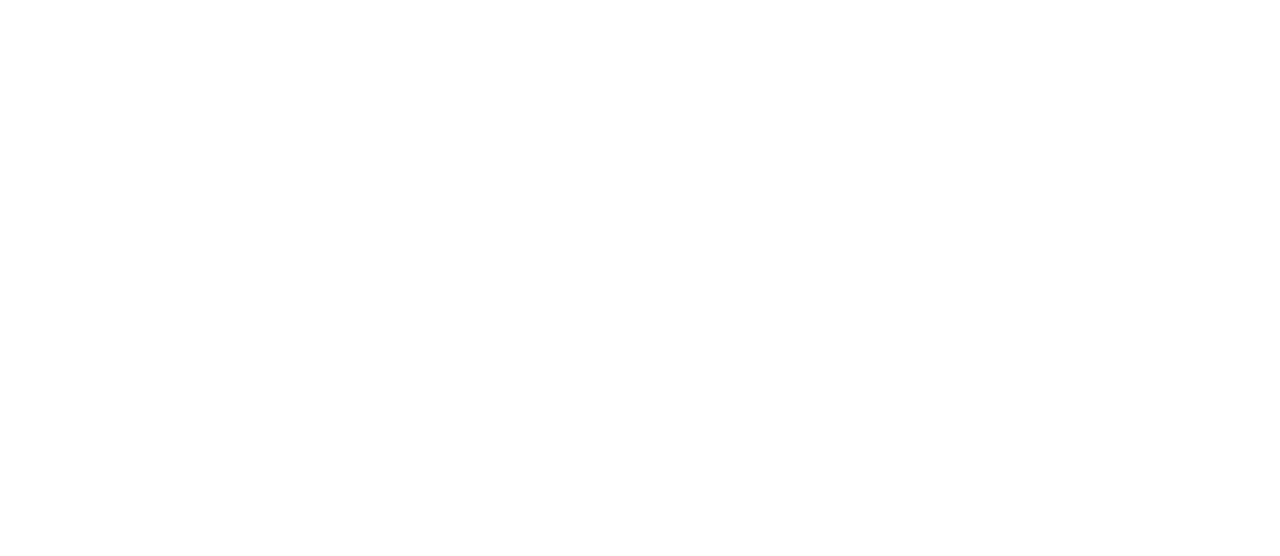
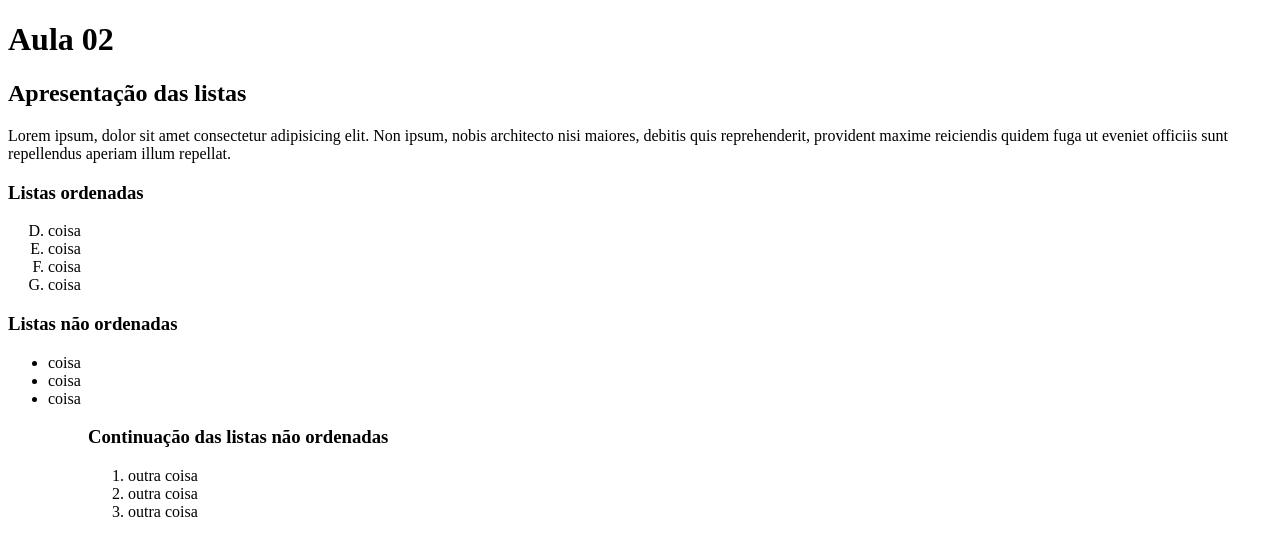
Before and after one commit to MariEduardasil/Gera-oTechHTML, a plain HTML site: page index.html in a window 1280 px wide. Drawn offline with Linux system fonts and the light colour scheme.

Commit message:
inserção de exemplos de listas ordenadas e não ordenadas

```diff
--- a/index.html
+++ b/index.html
@@ -7,5 +7,37 @@
 </head>
 <body>
 
+        <h1> Aula 02 </h1>
+    <h2>Apresentação das listas</h2>
+
+    <p>Lorem ipsum, dolor sit amet consectetur adipisicing elit. Non ipsum, nobis architecto nisi maiores, debitis quis reprehenderit, provident maxime reiciendis quidem fuga ut eveniet officiis sunt repellendus aperiam illum repellat.</p>
+
+    <h3>Listas ordenadas</h3>
+<ol type="A" start=4>
+    <li>coisa</li>
+    <li>coisa</li>
+    <li>coisa</li>
+    <li>coisa</li>
+</ol>
+
+<h3>Listas não ordenadas</h3>
+<ul>
+
+    <li>coisa</li>
+    <li>coisa</li>
+    <li>coisa</li>
+
+<ul>
+
+<h3>Continuação das listas não ordenadas</h3>
+<ol>
+    <li>outra coisa</li>
+    <li>outra coisa</li>
+    <li>outra coisa</li>
+</ol>
+
+
+
+
 </body>
 </html>
```
